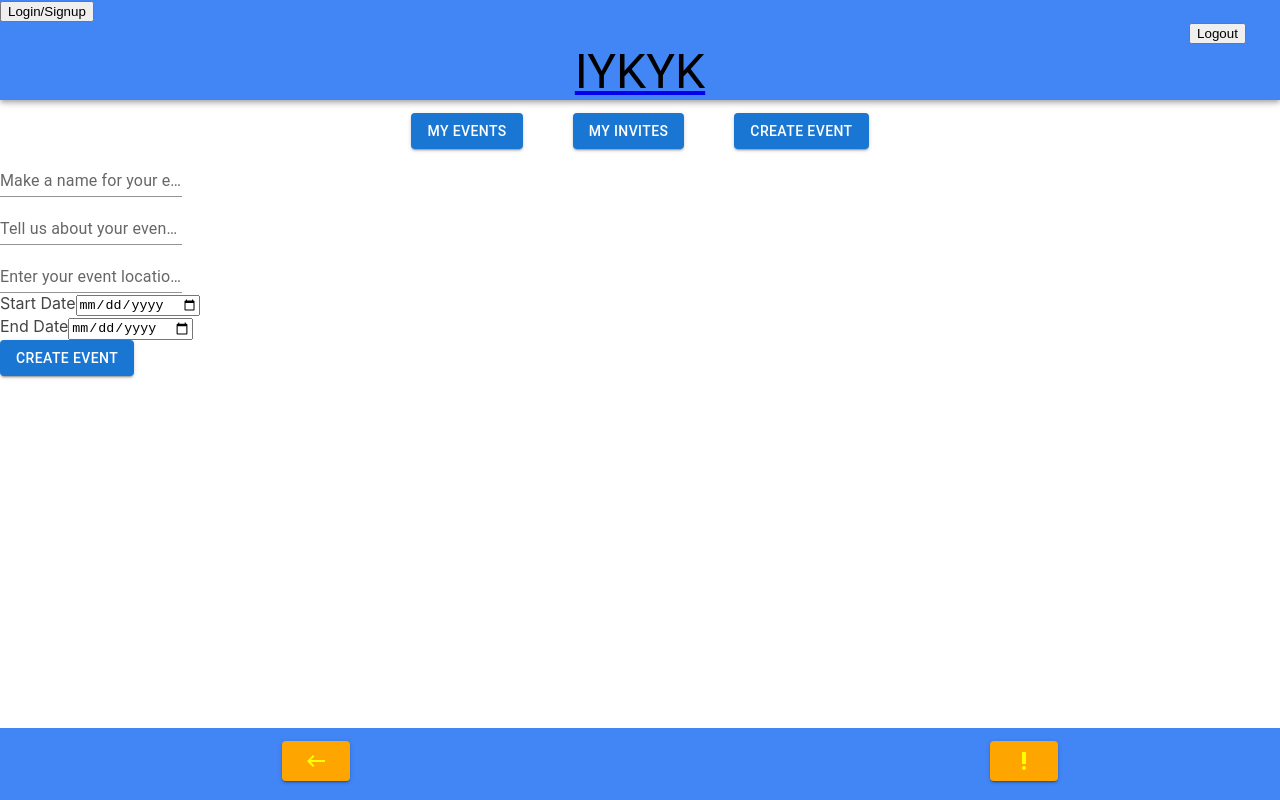
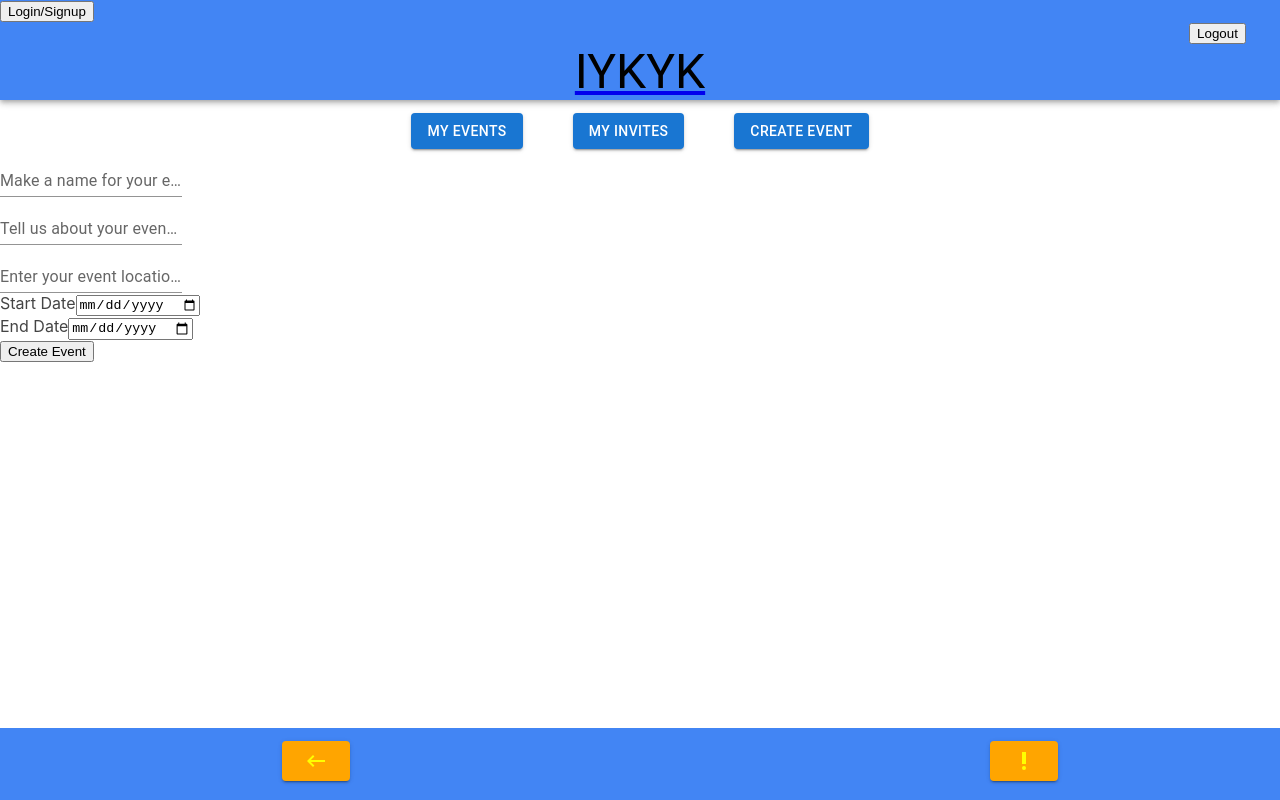
Before and after one commit to Jeff-T-Schmidt/IYKYK, a React (Create React App) app: page /newEvent in a window 1280 px wide. Built offline with nearby package versions, Linux system fonts and the light colour scheme.

Commit message:
fixed event creation

```diff
--- a/src/App.js
+++ b/src/App.js
@@ -73,7 +73,7 @@ function App() {
         <Route path='/signup' element={<SignUp signup={handleSignupSubmit} userId={userId} isLoggedIn={isLoggedIn} />} />
         <Route path='/' element={<Landing userId={userId} isLoggedIn={isLoggedIn}/>} />
         <Route path='/home' element={<Home userId={userId} isLoggedIn={isLoggedIn} />} />
-        <Route path='/newEvent' element={<NewEvent userId={userId} isLoggedIn={isLoggedIn}/>} />
+        <Route path='/newEvent' element={<NewEvent userId={userId} token={token} isLoggedIn={isLoggedIn}/>} />
         <Route path='/profile' element={<Profile userId={userId} isLoggedIn={isLoggedIn}/>} />
         <Route path='/chat' element={<Chat userId={userId} isLoggedIn={isLoggedIn}/>} />
         <Route path='/myinvites' element={<MyInvites userId={userId} isLoggedIn={isLoggedIn}/>} />
--- a/src/pages/Events/NewEvent/index.js
+++ b/src/pages/Events/NewEvent/index.js
@@ -3,9 +3,10 @@ import Button from '@mui/material/Button';
 import TextField from '@mui/material/TextField';
 import MaterialUIPickers from "./MuiDateRangePicker";
 import { Link, Navigate, useNavigate } from 'react-router-dom'
+import API from "../../../utils/API"
 
 const NewEvent = (props) => {
-    console.log(props)
+    console.log(props.token)
     const [eventData, setEventData] = useState({
         title: "",
         location: "",
@@ -14,10 +15,13 @@ const NewEvent = (props) => {
         end_date: "",
         admin_id: props.userId
     })
+
+
     const handleSubmit = (event) => {
-
+        console.log(event)
         event.preventDefault();
-        props.createEvent(eventData);
+        API.createEvent(eventData,props.token).then(data => {
+            console.log(data)
             setEventData({
                 title: "",
                 location: "",
@@ -26,7 +30,10 @@ const NewEvent = (props) => {
                 end_date: "",
                 admin_id: props.userId
             })
+        })
     };
+
+
     return (
         <>
             <div className='flex-container'>
@@ -48,7 +55,7 @@ const NewEvent = (props) => {
                     </div>
                 </div>
             </div>
-            <div component="form" onSubmit={handleSubmit}>
+            <form component="form" onSubmit={handleSubmit}>
                 <div id="eventNameCard">
                     <TextField
                         id="standard-textarea"
@@ -107,8 +114,8 @@ const NewEvent = (props) => {
 
                 </div>
 
-                <Button type="submit" variant="contained">Create Event</Button>
-            </div>
+                <button type="submit" variant="contained">Create Event</button>
+            </form>
         </>
     );
 }
```
Lines whose indentation alone changed are shown as unchanged.
